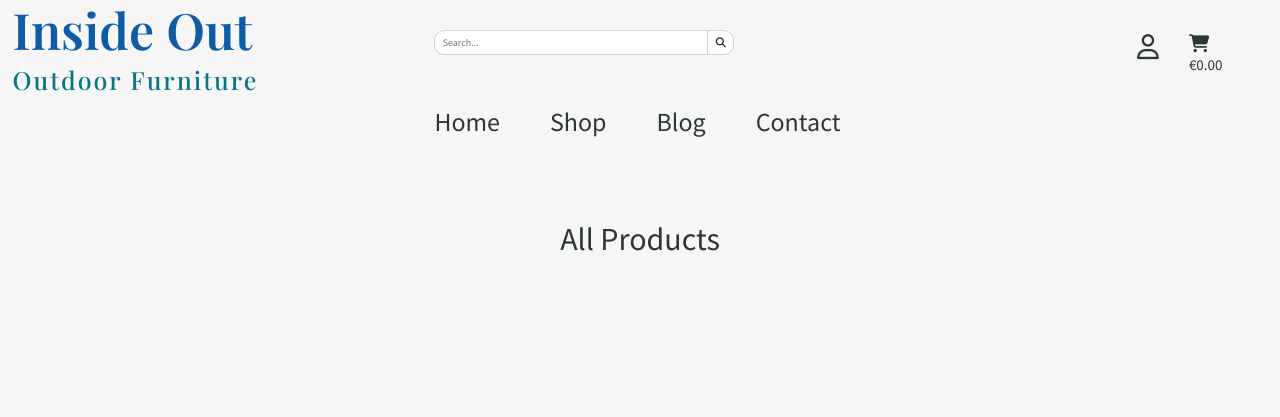
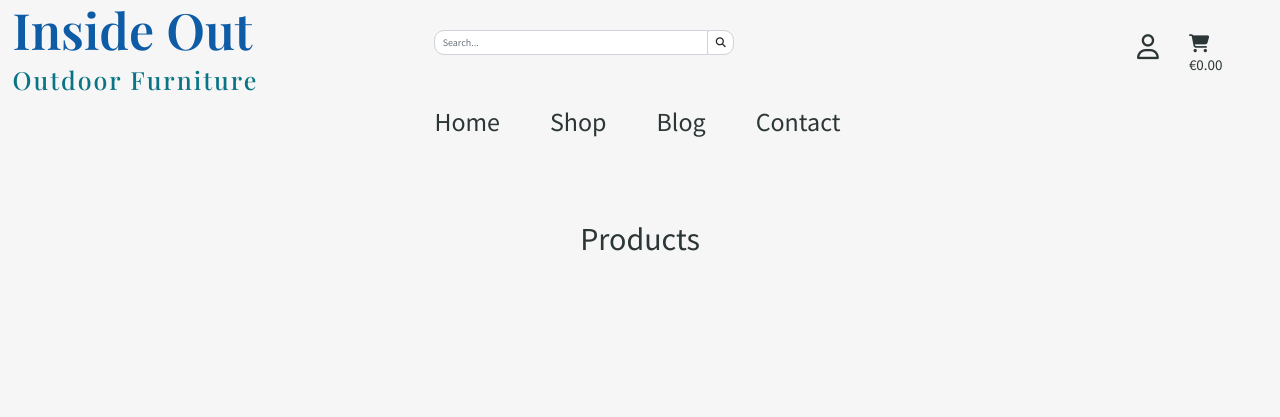
Before and after one commit to Sharon-B/Inside-Out, a Django app: page /products/ in a window 1280 px wide. Shown: the top 417 px of the page. Run offline with Django 3.2, Linux system fonts and the light colour scheme; data that the repository does not hold is empty; parts of the project's set-up code (start-up, migrations or seed data) failed here and were passed over; some libraries are stand-ins or nearby versions; some web fonts are replaced.

Commit message:
Update page heading in products.html

```diff
--- a/products/templates/products/products.html
+++ b/products/templates/products/products.html
@@ -17,7 +17,7 @@
             <div class="row">
                 <div class="col">
                     <!-- Page Heading -->
-                    <h1 class="heading">All Products</h1>
+                    <h1 class="heading">Products</h1>
                 </div>
             </div>
             <div class="row">
```
